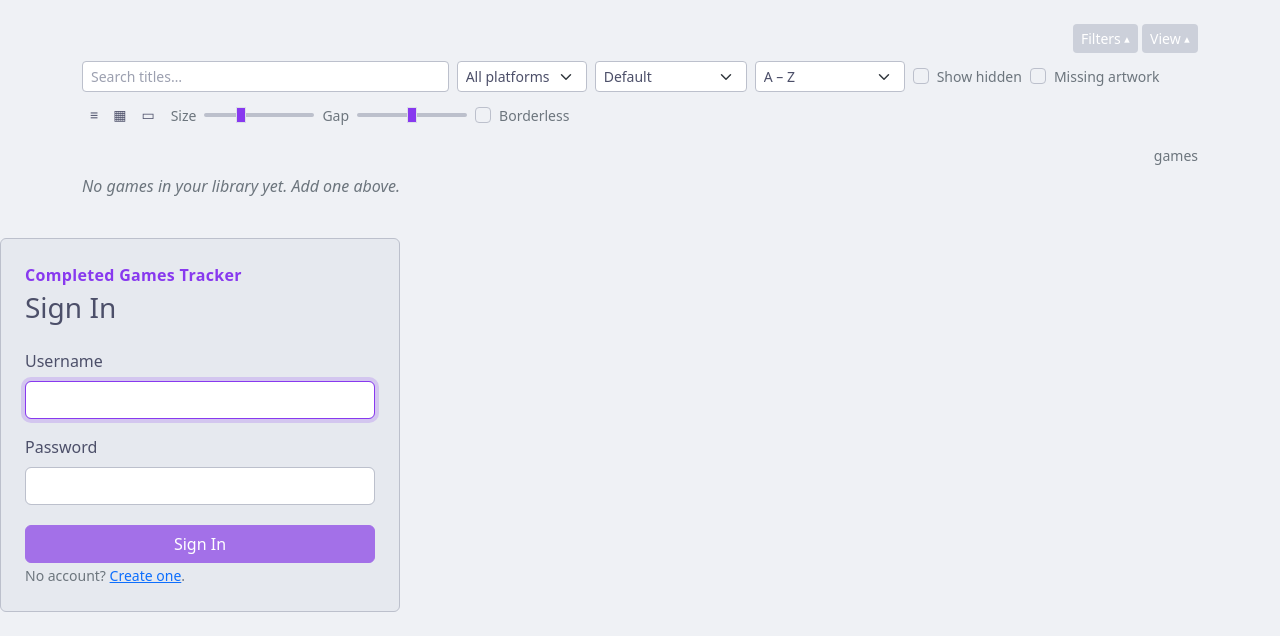
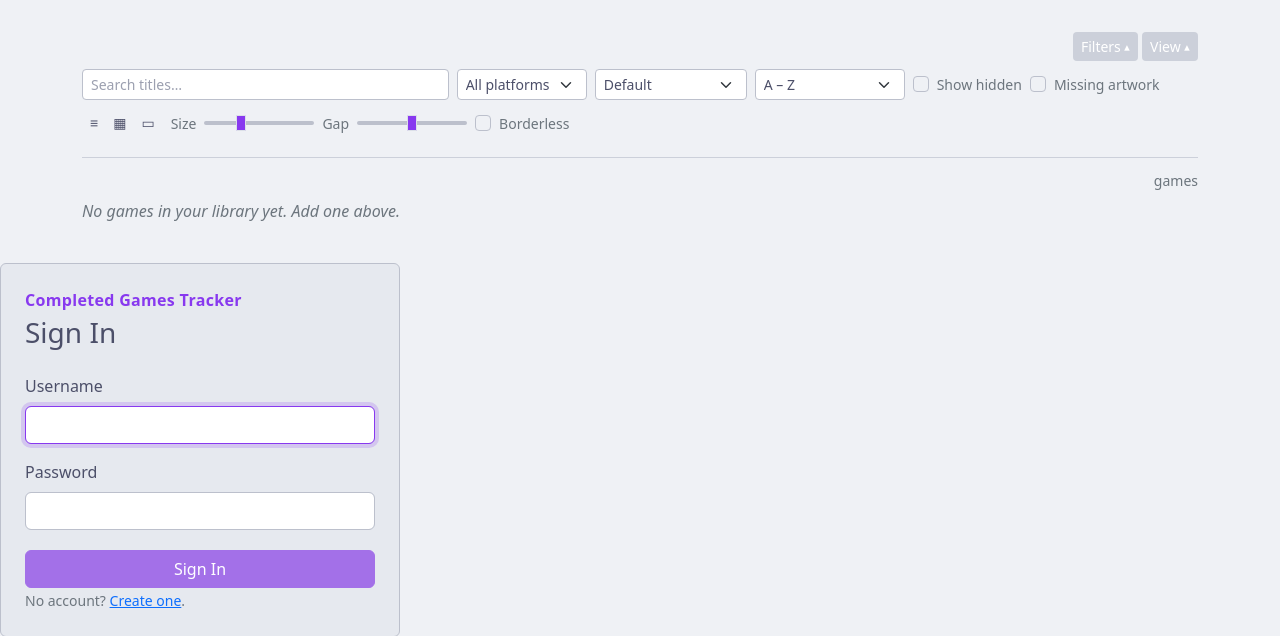
Before and after one commit to barryjj/completed-games-tracker-fastapi, a FastAPI app: template frontend/templates/library.html in a window 1280 px wide. Shown: the part 51-687 px from the top of the page. Run offline with FastAPI, Linux system fonts and the light colour scheme; the template is opened without the code that fills it, so the values that code supplies are empty; some libraries are stand-ins or nearby versions.

Commit message:
Add sticky filter toolbar and back-to-top button to library
Sticky toolbar:
- Wraps the Filters/View toggle buttons, filter form, and view drawer
  in .cgt-lib-toolbar (position: sticky, below the site navbar)
- JS measures the navbar's actual offsetHeight and sets
  --cgt-navbar-height so the toolbar sits flush beneath it
- Background fill + bottom border keep it visually separated from
  the scrolling content below

Back-to-top:
- Hidden "↑ Top" button added to the existing .cgt-sticky-actions bar
  (already fixed at the bottom of the viewport)
- Appears once the user has scrolled more than 400px; smooth-scrolls
  to the top of the page on click

Co-Authored-By: Claude Sonnet 4.6 <noreply@anthropic.com>

```diff
--- a/frontend/static/css/theme.css
+++ b/frontend/static/css/theme.css
@@ -882,6 +882,21 @@ body:has(.cgt-sticky-actions) {
   padding-bottom: 5rem;
 }
 
+/* ─── Library toolbar (sticky filters + view controls) ─────────────────── */
+/* Sticks below the site navbar on scroll so filter/view controls are always
+   reachable. JS sets --cgt-navbar-height from the navbar's actual offsetHeight;
+   the 56px fallback covers the initial paint before JS runs. */
+.cgt-lib-toolbar {
+  position: sticky;
+  top: var(--cgt-navbar-height, 56px);
+  z-index: 1015;  /* below site navbar (1020) but above content */
+  background-color: var(--ctp-base);
+  padding-top: 0.5rem;
+  padding-bottom: 0.25rem;
+  border-bottom: 1px solid var(--ctp-surface0);
+  margin-bottom: 0.75rem;
+}
+
 /* ─── Detail-pane body layout ───────────────────────────────────────────── */
 
 /* Wrapper for everything below the hero image. Tighter padding than
--- a/frontend/templates/library.html
+++ b/frontend/templates/library.html
@@ -7,7 +7,10 @@
    state in localStorage. The filters drawer IS the HTMX form; the view
    drawer is a sibling. The hidden view_mode input lives inside the filters
    form so it travels with HTMX filter submits — its visible buttons are in
-   the view drawer and write to that same hidden input. #}
+   the view drawer and write to that same hidden input.
+   The whole toolbar is wrapped in .cgt-lib-toolbar so it sticks below the
+   site navbar while the user scrolls through results. #}
+<div class="cgt-lib-toolbar">
 <div class="d-flex align-items-center gap-2 mb-2">
   <div class="ms-auto d-flex gap-1">
     <button type="button" id="lib-toggle-filters"
@@ -101,6 +104,7 @@
     </div>
   </div>
 </div>
+</div>{# /.cgt-lib-toolbar #}
 
 <div id="library-content">
 <div class="d-flex align-items-center justify-content-end gap-2 mb-2">
@@ -165,6 +169,10 @@
    that pushes #library-content above the bar so the last row isn't hidden
    behind it (see .cgt-sticky-actions in theme.css). #}
 <div class="cgt-sticky-actions">
+  <button type="button" id="lib-back-to-top"
+          class="btn btn-outline-secondary"
+          onclick="window.scrollTo({top:0,behavior:'smooth'})"
+          hidden>↑ Top</button>
   <button type="button" class="btn btn-primary" onclick="openAddGameModal()">+ Add Game</button>
 </div>
 
@@ -466,6 +474,23 @@
 // Restore Filters / View drawer collapsed state.
 cgtInitDrawer('lib-filters-drawer', 'cgt-lib-filters-open', 'lib-toggle-filters');
 cgtInitDrawer('lib-view-drawer',    'cgt-lib-view-open',    'lib-toggle-view');
+
+// Set --cgt-navbar-height so the sticky toolbar sits flush below the navbar.
+(function () {
+  var nav = document.querySelector('.navbar');
+  if (nav) {
+    document.documentElement.style.setProperty('--cgt-navbar-height', nav.offsetHeight + 'px');
+  }
+})();
+
+// Back-to-top button: show after scrolling 400px, smooth-scroll on click.
+(function () {
+  var btn = document.getElementById('lib-back-to-top');
+  if (!btn) return;
+  function onScroll() { btn.hidden = window.scrollY < 400; }
+  window.addEventListener('scroll', onScroll, { passive: true });
+  onScroll();
+})();
 
 // openSgdbPicker / rerunSgdbSearch / applySgdbCover moved to app.js so they
 // are also available on the completions page.
```
